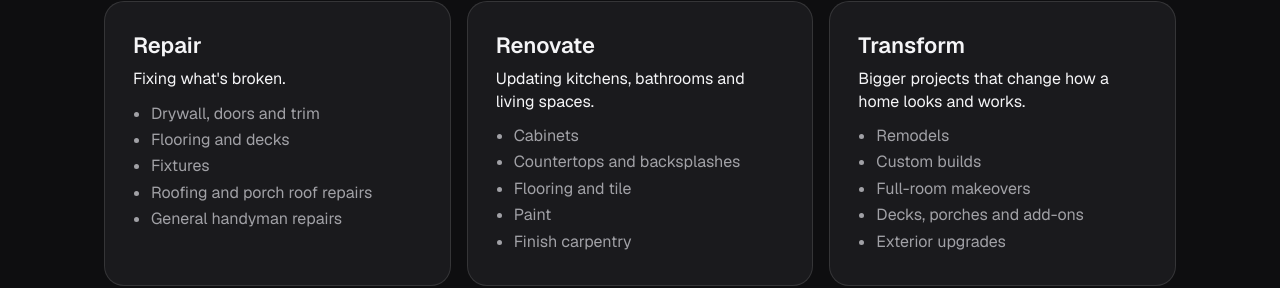
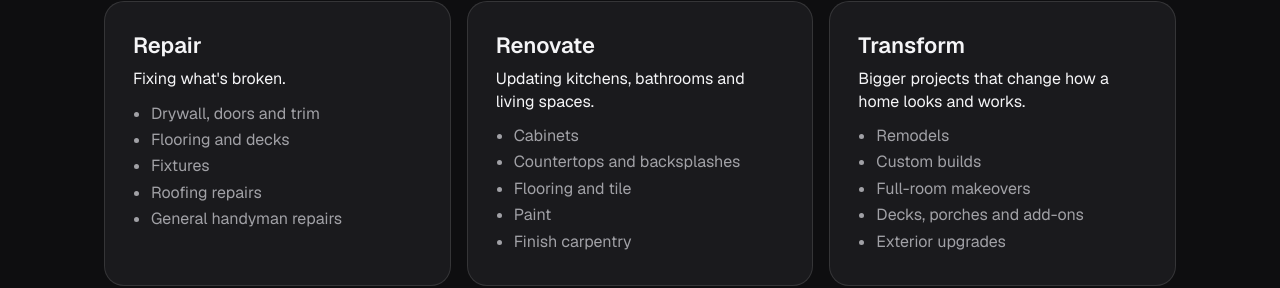
Before and after one commit to colemancustomworks/colemancustomworks.github.io, a plain HTML site: page index.html in a window 1280 px wide. Shown: the part 1499-1787 px from the top of the page. Drawn offline with nearby package versions, Linux system fonts and the light colour scheme; no server answers.

Commit message:
Services: Roofing repairs

```diff
--- a/index.html
+++ b/index.html
@@ -95,7 +95,7 @@ form.app button{margin-top:28px;background:#f5f5f7;color:#0e0e10;border:0;border
 <p class="hsub" style="max-width:760px;color:var(--t1);font-weight:600">In God we trust, and will continue to do so.</p></div></section>
 <section class="s" id="services"><div class="wrap"><div class="head"><p class="eyebrow">What we do</p><h2>From a sticking door to a full remodel.</h2></div>
 <div class="cards">
-<div class="card"><h3>Repair</h3><p class="q">Fixing what's broken.</p><ul><li>Drywall, doors and trim</li><li>Flooring and decks</li><li>Fixtures</li><li>Roofing and porch roof repairs</li><li>General handyman repairs</li></ul></div>
+<div class="card"><h3>Repair</h3><p class="q">Fixing what's broken.</p><ul><li>Drywall, doors and trim</li><li>Flooring and decks</li><li>Fixtures</li><li>Roofing repairs</li><li>General handyman repairs</li></ul></div>
 <div class="card"><h3>Renovate</h3><p class="q">Updating kitchens, bathrooms and living spaces.</p><ul><li>Cabinets</li><li>Countertops and backsplashes</li><li>Flooring and tile</li><li>Paint</li><li>Finish carpentry</li></ul></div>
 <div class="card"><h3>Transform</h3><p class="q">Bigger projects that change how a home looks and works.</p><ul><li>Remodels</li><li>Custom builds</li><li>Full-room makeovers</li><li>Decks, porches and add-ons</li><li>Exterior upgrades</li></ul></div>
 </div><p style="font-size:14px;margin-top:18px;opacity:.85">*Didn't see the service you're looking for? Just ask, it's free!</p></div></section><section class="s" id="how"><div class="wrap"><div class="head"><p class="eyebrow">How it works</p><h2>Three steps from first email to final walkthrough.</h2></div>
```
